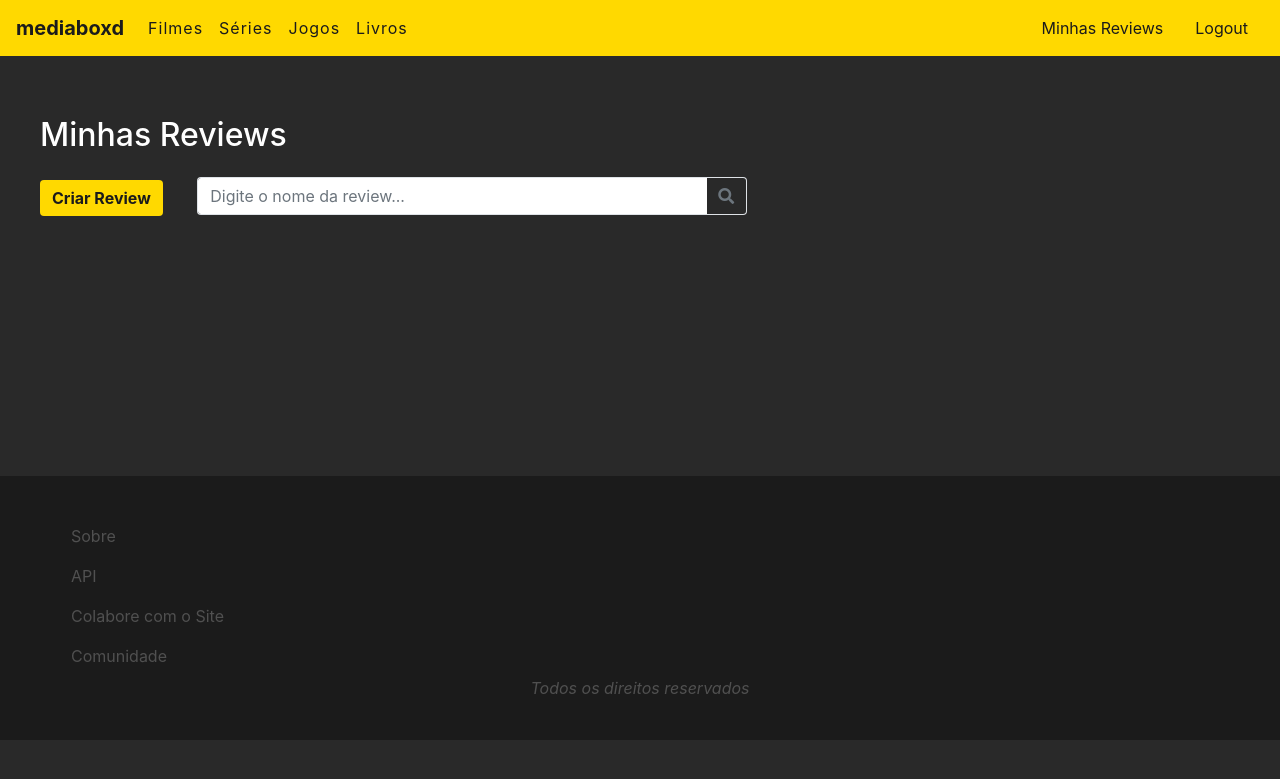
After one commit to iagoscm/mediaboxd, a Django app: page /reviews/me in a window 1280 px wide. The commit adds this page. Shown: the top 779 px of the page. Run offline with Django 3.2, Linux system fonts and the light colour scheme; the visitor is signed in with stand-in values (Sample User, id 1); data that the repository does not hold is empty; some libraries are stand-ins or nearby versions.

```diff
--- a/src/reviews/urls.py
+++ b/src/reviews/urls.py
@@ -1,18 +1,22 @@
 from django.urls import path
 from .views import (
-    list_reviews,
+    list_reviews_me,
     create_review,
     show_review,
     update_review,
     delete_review,
     media_autocomplete,
+    list_reviews,
+    review_autocomplete
 )
 
 urlpatterns = [
     path("", list_reviews, name="list_reviews"),
+    path("me", list_reviews_me, name="list_reviews_me"),
     path("new", create_review, name="create_reviews"),
     path("<int:id>", show_review, name="show_review"),
     path("update/<int:id>/", update_review, name="update_review"),
     path("delete/<int:id>/", delete_review, name="delete_review"),
     path("media-autocomplete", media_autocomplete, name="media_autocomplete"),
+    path("review-autocomplete", review_autocomplete, name="review_autocomplete"),
 ]
--- a/src/reviews/views.py
+++ b/src/reviews/views.py
@@ -6,9 +6,19 @@ from django.contrib.auth.decorators import login_required
 from django.contrib import messages
 from django.http import JsonResponse
 
+def list_reviews(request):
+    query = request.GET.get("q")
+
+    if query:
+        reviews = Review.objects.filter(
+            (Q(media__media_type__icontains=query)))
+    else:
+        reviews = Review.objects.all()
+
+    return render(request, "reviews/list-public.html", {"reviews": reviews})
 
 @login_required
-def list_reviews(request):
+def list_reviews_me(request):
     query = request.GET.get("q")
 
     if query:
@@ -19,7 +29,7 @@ def list_reviews(request):
     else:
         reviews = Review.objects.filter(Q(author_id__exact=request.user.id))
 
-    return render(request, "reviews/list.html", {"reviews": reviews})
+    return render(request, "reviews/list-me.html", {"reviews": reviews})
 
 
 @login_required
@@ -31,7 +41,7 @@ def create_review(request):
         review.author = request.user
         review.media = Media.objects.get(pk=form.cleaned_data["media_id"])
         review.save()
-        return redirect("list_reviews")
+        return redirect("list_reviews_me")
 
     return render(request, "reviews/form-create.html", {"form": form})
 
@@ -43,7 +53,7 @@ def update_review(request, id):
 
     if form.is_valid():
         form.save()
-        return redirect("list_reviews")
+        return redirect("list_reviews_me")
 
     return render(request, "reviews/form-update.html", {"form": form, "review": review})
 
@@ -55,14 +65,28 @@ def delete_review(request, id):
 
     messages.info(request, "Tarefa deletada com sucesso.")
 
-    return redirect("list_reviews")
+    return redirect("list_reviews_me")
 
 
 def show_review(request, id):
     review = get_object_or_404(Review, pk=id)
     return render(request, "reviews/show.html", {"review": review})
 
-@login_required
+def review_autocomplete(request):
+    term = request.GET["term"]
+    reviews = Review.objects.filter(
+        (
+            Q(title__icontains=term) |
+            Q(content__icontains=term) |
+            Q(media__name__icontains=term) |
+            Q(media__media_type__icontains=term) |
+            Q(tags__title__icontains=term)
+        )
+    ).values("id", "title")
+    res = [{"value": review["id"], "label": review["title"]} for review in reviews]
+
+    return JsonResponse(res, safe=False)
+
 def media_autocomplete(request):
     term = request.GET["term"]
     medias = Media.objects.filter(name__icontains=term).values("id", "name")
--- a/src/templates/base.html
+++ b/src/templates/base.html
@@ -26,14 +26,14 @@
             <a class="navbar-brand" href="/">mediaboxd</a>
             <div class="collapse navbar-collapse">
                 <ul class="navbar-nav mr-auto">
-                    <a class="hyperlink nav-link" href="/filmes">Filmes</a>
-                    <a class="hyperlink nav-link" href="/series">Séries</a>
-                    <a class="hyperlink nav-link" href="/jogos">Jogos</a>
-                    <a class="hyperlink nav-link" href="/livros">Livros</a>
+                    <a class="hyperlink nav-link" href="/reviews?q=movie">Filmes</a>
+                    <a class="hyperlink nav-link" href="/reviews?q=serie">Séries</a>
+                    <a class="hyperlink nav-link" href="/reviews?q=game">Jogos</a>
+                    <a class="hyperlink nav-link" href="/reviews?q=book">Livros</a>
                 </ul>
                 {% if user.is_authenticated %}
                 <div class="nav-item form-inline my-2 my-md-0">
-                    <a class="hyperlink nav-link" href="/reviews"> Minhas Reviews</a>
+                    <a class="hyperlink nav-link" href="{% url 'list_reviews_me'%}"> Minhas Reviews</a>
                 </div>
                 <div class="nav-item form-inline my-2 my-md-0">
                     <a class="hyperlink nav-link" href="{% url 'logout' %}">Logout</a>
--- a/src/templates/reviews/form-create.html
+++ b/src/templates/reviews/form-create.html
@@ -24,7 +24,7 @@
 <script>
     $(function () {
         $("#media").autocomplete({
-            source: '{% url 'media_autocomplete' %}',
+            source: '{% url "media_autocomplete" %}',
             minLength: 2,
             select: function (event, ui) {
                 $('#media').val(ui.item.label);
--- /dev/null
+++ b/src/templates/reviews/list-me.html
@@ -0,0 +1,58 @@
+{% extends 'base.html' %} {% block content %}
+
+<div style="height: 400px; padding: 40px">
+  <h2>Minhas Reviews</h2>
+  <a class="botao btn btn-primary" href="{% url 'create_reviews' %}"
+    >Criar Review</a
+  >
+  <div class="col-9 search-div">
+    <form action="{% url 'list_reviews_me' %}" method="get">
+      <div class="input-group col-md-8">
+        <input
+          name="q"
+          class="form-control py-2 border-right-0 border"
+          type="search"
+          placeholder="Digite o nome da review..."
+          id="example-search-input"
+        />
+        <!-- <button class="btn btn-outline-secondary" >Search</button> -->
+        <span class="input-group-append">
+          <button
+            class="btn btn-outline-secondary border-left-0 border"
+            type="submit"
+          >
+            <i class="fa fa-search"></i>
+          </a>
+        </span>
+      </div>
+    </form>
+  </div>
+  <ul class="review-list">
+    {% for review in reviews %}
+    <li class="review-item">
+      <span>
+        {{review.id}}:
+        <a class="hyperlink2" href="{{review.id}}">
+          <span
+            style="color: rgb(255, 217, 0); font-size: 25px; font-weight: bold"
+            >{{ review.title }}</span
+          >
+          <i style="color: darkgrey; font-size: 15px"
+            >{{review.created_at}}</i
+          ></a
+        >
+
+        <a
+          class="fas fa-trash"
+          type="submit"
+          href="delete/{{review.id}}"
+          class="delete-btn"
+        ></a>
+        <a class="fas fa-edit" href="update/{{review.id}}"></a>
+      </span>
+    </li>
+    {% endfor %}
+  </ul>
+</div>
+
+{% endblock %}
--- a/src/templates/reviews/show.html
+++ b/src/templates/reviews/show.html
@@ -2,10 +2,7 @@
 {% block content %}
 
 <div style="height: 400px;" class="offset-1 col-10 list-div">
-    <a class="hyperlink2" href="/reviews/"><h1>Review</h1></a>
-    <br>
-    <h4 style="color: rgb(255, 217, 0);">Título</h4>
-    <p>{{review.title}}</p>
+    <h1>{{review.title}}</h1>
     <br>
     <h4 style="color: rgb(255, 217, 0);">Conteúdo</h4>
     <p>{{review.content}}</p>
```
Also changed, not shown: src/templates/reviews/form-update.html (+20 -0 lines), src/templates/reviews/list-public.html (renamed from src/templates/reviews/list.html, +23 -23 lines).
